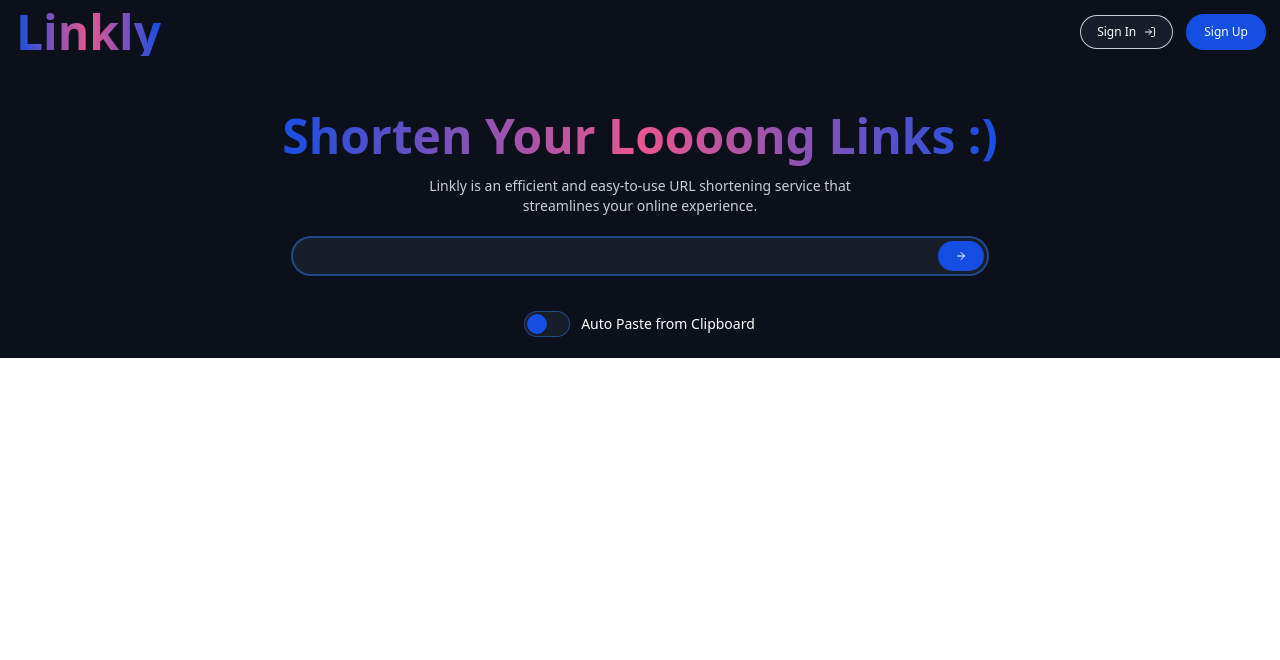
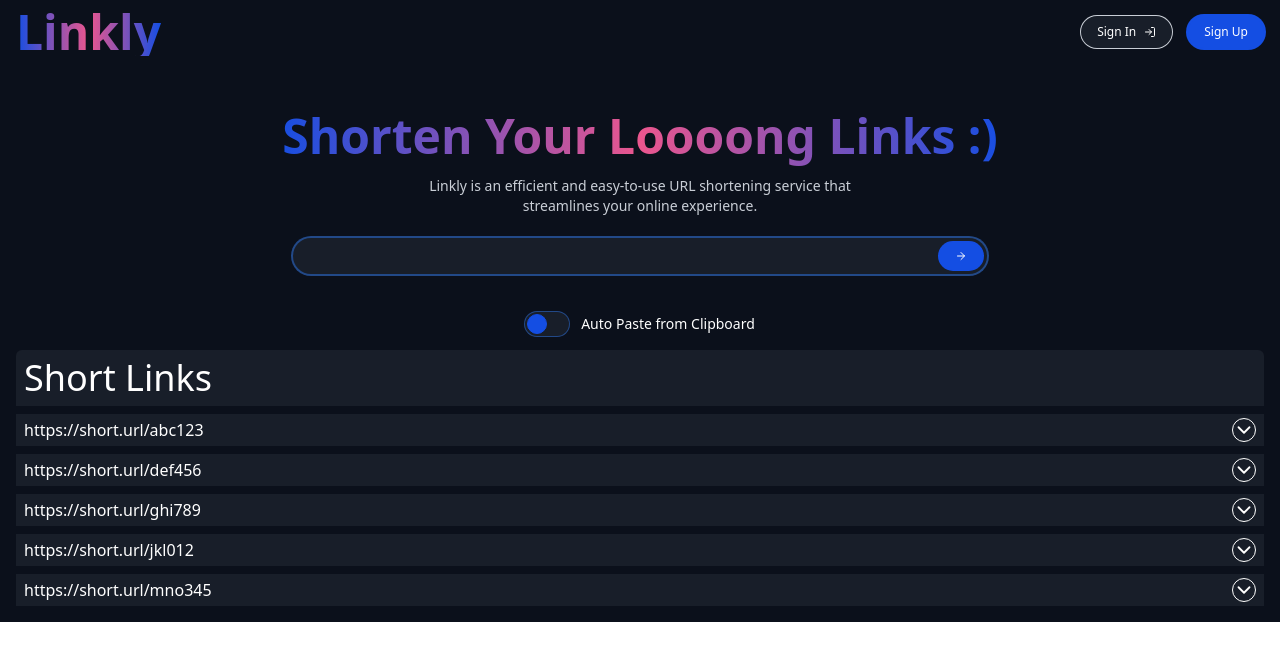
Before and after one commit to msi117/linkly-url-shortening, a React (Vite) app: page / in a window 1280 px wide. Shown: the top 660 px of the page. Built offline with nearby package versions, Linux system fonts and the light colour scheme.

Commit message:
fix-links-container

```diff
--- /dev/null
+++ b/src/components/LinksContainer.tsx
@@ -0,0 +1,69 @@
+import { FiChevronDown, FiCopy } from 'react-icons/fi'
+
+const LinksContainer = () => {
+    return (
+        <section className="mx-auto">
+            <div className="bg-gray p-2 rounded-t-md">
+                <h1 className="text-xl text-white lg:text-4xl text-start">Short Links</h1>
+            </div>
+            <div>
+                {
+                    links.map((link) => {
+                        return (
+                            <div key={link.shortLink} className="bg-gray my-2 px-2 py-1 text-white flex justify-between items-center">
+                                <p className="">{link.shortLink} </p>
+                                <FiChevronDown size={24} className="border rounded-full" />
+                            </div>
+                        )
+                    })
+                }
+            </div>
+        </section>
+    )
+}
+
+export default LinksContainer
+
+// Links
+const links = [
+    {
+        "shortLink": "https://short.url/abc123",
+        "originalLink": "https://example.com/page1",
+        "QRcode": "https://short.url/abc123/qr",
+        "clicks": 100,
+        "status": "active",
+        "date": "2024-05-06"
+    },
+    {
+        "shortLink": "https://short.url/def456",
+        "originalLink": "https://example.com/page2",
+        "QRcode": "https://short.url/def456/qr",
+        "clicks": 75,
+        "status": "active",
+        "date": "2024-05-06"
+    },
+    {
+        "shortLink": "https://short.url/ghi789",
+        "originalLink": "https://example.com/page3",
+        "QRcode": "https://short.url/ghi789/qr",
+        "clicks": 50,
+        "status": "inactive",
+        "date": "2024-05-05"
+    },
+    {
+        "shortLink": "https://short.url/jkl012",
+        "originalLink": "https://example.com/page4",
+        "QRcode": "https://short.url/jkl012/qr",
+        "clicks": 120,
+        "status": "active",
+        "date": "2024-05-05"
+    },
+    {
+        "shortLink": "https://short.url/mno345",
+        "originalLink": "https://example.com/page5",
+        "QRcode": "https://short.url/mno345/qr",
+        "clicks": 90,
+        "status": "active",
+        "date": "2024-05-04"
+    }
+]
--- a/src/pages/HomePage.tsx
+++ b/src/pages/HomePage.tsx
@@ -1,9 +1,11 @@
 import LinkInput from "../components/LinkInput"
+import LinksContainer from "../components/LinksContainer"
 
 const HomePage = () => {
     return (
         <section className="px-4 py-2">
             <LinkInput />
+            <LinksContainer />
         </section>
     )
 }
```
